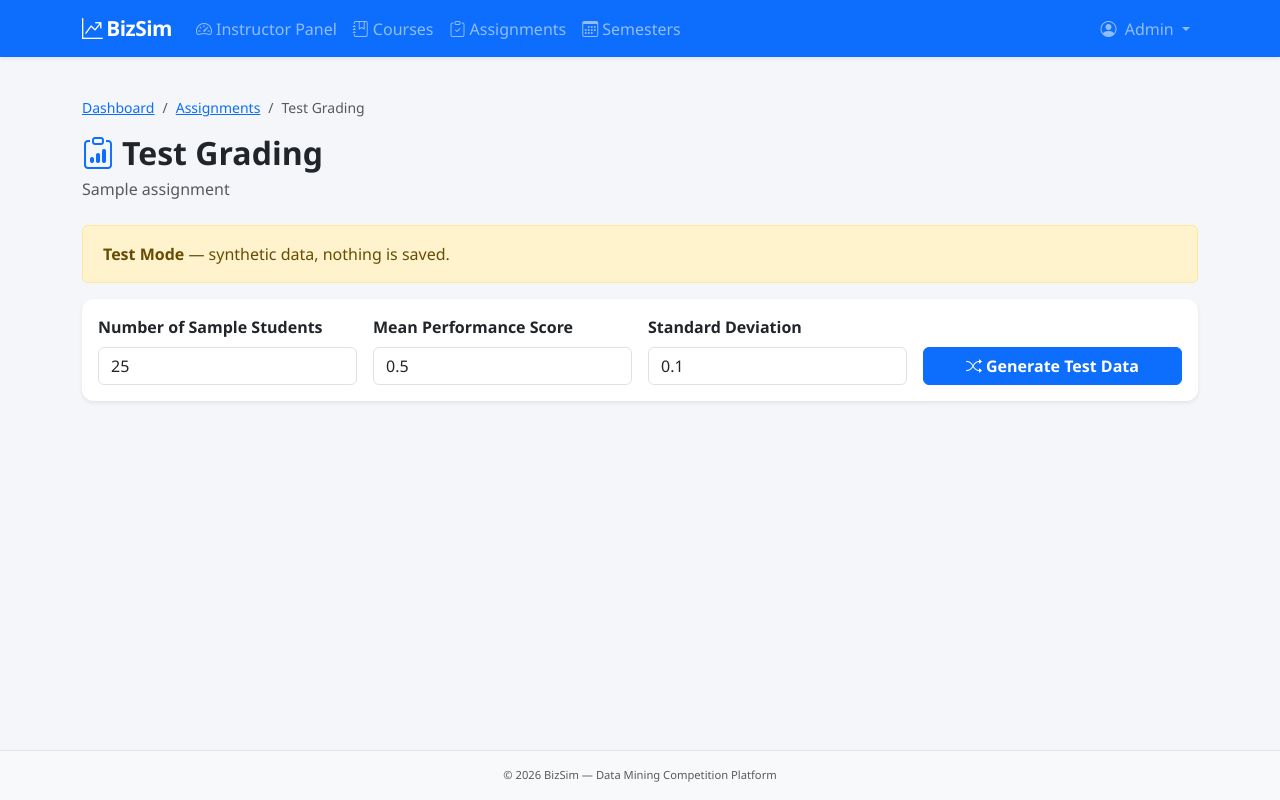
After one commit to NovaNate888/bizsim, a Flask app: page /instructor/assignment/1/test-grade in a window 1280 px wide. The commit adds this page. Run offline with Flask 3, Linux system fonts and the light colour scheme; a user stored in the database is signed in; tables that the repository leaves empty hold one stand-in row (values such as "Sample post").

Commit message:
Add assignment-level Test Grading tool for auto-grading settings
Lets a professor sanity-check fence/k/grade-range settings against
synthetic in-memory students before running auto-grade on a real section —
nothing is saved to the database.

- instructor/routes.py: new test_grade route (GET shows the input form with
  n=25/mean=0.5/std=0.1 defaults; POST generates n samples via
  random.gauss(mean, std), clips each to [0, 1], and runs them through the
  existing compute_grades with higher_is_better=True always, since a 0-1
  performance score is already normalized). n is clamped to [1, 500];
  missing/invalid n/mean/std fall back to the defaults rather than erroring.
  Same ownership pattern as edit_assignment (_owns_assignment, 403 if not
  owned).
- templates/instructor/test_grade.html (new): "Test Mode" banner, the
  input form, and — after a POST — a bucket-count summary line plus a
  read-only results table (same bucket badge styling as grades.html, no
  Final Grade column or save/export controls).
- templates/instructor/edit_assignment.html: added a "Test Grading With
  Sample Data" link inside the existing Auto-Grading Settings card.
- templates/instructor/assignment_pool.html: added a quick-access icon
  button next to Edit for the same route.

Verified locally via Flask test client: GET shows the form with defaults
and no table; POST produces a results table and correct summary counts
with nothing written to Grade/Submission/User; n is clamped at 500 and
invalid/blank fields fall back to defaults; non-owning instructors get 403
on both GET and POST; both entry points (edit page, pool list) link to the
route correctly.

One finding from verification worth flagging: raising std from 0.1 to 0.3
did NOT produce visibly more outliers in testing (confirmed via 100-trial
sweeps against utils.grading.compute_grades) — MAD scales roughly
proportionally with the generator's std, so the modified z-score is
self-normalizing to the sample's own spread, which is expected behavior
for this class of robust statistic, not a bug in this change.

Co-Authored-By: Claude Sonnet 5 <noreply@anthropic.com>

```diff
--- a/bizsim/instructor/routes.py
+++ b/bizsim/instructor/routes.py
@@ -2,6 +2,7 @@ import csv
 import io
 import json
 import os
+import random
 import uuid
 from datetime import datetime, timezone
 from functools import wraps
@@ -476,6 +477,75 @@ def edit_assignment(assignment_id: int):
         assignment=assignment,
         metric_choices=METRIC_CHOICES,
         existing_files=existing_files,
+    )
+
+
+# ---------------------------------------------------------------------------
+# Test grading — sanity-check fence/k/grade-range settings against synthetic
+# in-memory students (nothing is saved)
+# ---------------------------------------------------------------------------
+
+@instructor_bp.route("/assignment/<int:assignment_id>/test-grade", methods=["GET", "POST"])
+@login_required
+@instructor_required
+def test_grade(assignment_id: int):
+    instr = _get_instructor_or_404()
+    assignment = Assignment.query.get_or_404(assignment_id)
+    if not _owns_assignment(instr, assignment):
+        abort(403)
+
+    rows = None
+    summary = None
+    n, mean, std = 25, 0.5, 0.1
+
+    if request.method == "POST":
+        n = request.form.get("n", type=int) or 25
+        mean = request.form.get("mean", type=float)
+        mean = 0.5 if mean is None else mean
+        std = request.form.get("std", type=float)
+        std = 0.1 if std is None else std
+        n = max(1, min(n, 500))
+
+        students = []
+        for i in range(n):
+            raw = random.gauss(mean, std)
+            raw = max(0.0, min(1.0, raw))
+            students.append({"user_id": i, "raw_score": raw})
+
+        results = compute_grades(
+            students, True, assignment.fence, assignment.k,
+            assignment.grade_range_lower, assignment.grade_range_upper,
+            assignment.absolute_low_score,
+        )
+
+        rows = [
+            {
+                "alias": f"Test Student {i + 1}",
+                "raw_score": students[i]["raw_score"],
+                "z_score": r["z_score"],
+                "bucket": r["bucket"],
+                "computed_score": r["computed_score"],
+            }
+            for i, r in results.items()
+        ]
+        rows.sort(
+            key=lambda row: (row["computed_score"] is None, -(row["computed_score"] or 0))
+        )
+
+        summary = {
+            "ordinary": sum(1 for row in rows if row["bucket"] == "ordinary"),
+            "low_outlier": sum(1 for row in rows if row["bucket"] == "low_outlier"),
+            "high_outlier": sum(1 for row in rows if row["bucket"] == "high_outlier"),
+        }
+
+    return render_template(
+        "instructor/test_grade.html",
+        assignment=assignment,
+        rows=rows,
+        summary=summary,
+        n=n,
+        mean=mean,
+        std=std,
     )
 
 
--- a/bizsim/templates/instructor/assignment_pool.html
+++ b/bizsim/templates/instructor/assignment_pool.html
@@ -44,6 +44,10 @@
                  class="btn btn-sm btn-outline-secondary">
                 <i class="bi bi-pencil me-1"></i>Edit
               </a>
+              <a href="{{ url_for('instructor.test_grade', assignment_id=a.id) }}"
+                 class="btn btn-sm btn-outline-primary" title="Test grading with sample data">
+                <i class="bi bi-clipboard-data"></i>
+              </a>
             </td>
           </tr>
         {% endfor %}
--- /dev/null
+++ b/bizsim/templates/instructor/test_grade.html
@@ -0,0 +1,116 @@
+{% extends "base.html" %}
+{% block title %}Test Grading — {{ assignment.title }}{% endblock %}
+
+{% block content %}
+<nav aria-label="breadcrumb" class="mb-3">
+  <ol class="breadcrumb">
+    <li class="breadcrumb-item"><a href="{{ url_for('instructor.dashboard') }}">Dashboard</a></li>
+    <li class="breadcrumb-item"><a href="{{ url_for('instructor.assignments') }}">Assignments</a></li>
+    <li class="breadcrumb-item active">Test Grading</li>
+  </ol>
+</nav>
+
+<div class="mb-4">
+  <h2 class="fw-bold mb-1">
+    <i class="bi bi-clipboard-data text-primary me-2"></i>Test Grading
+  </h2>
+  <p class="text-muted mb-0">{{ assignment.title }}</p>
+</div>
+
+<div class="alert alert-warning">
+  <i class="bi bi-flask me-1"></i>
+  <strong>Test Mode</strong> — synthetic data, nothing is saved.
+</div>
+
+<div class="card shadow-sm border-0 mb-4">
+  <div class="card-body">
+    <form method="POST">
+      <div class="row g-3 align-items-end">
+        <div class="col-sm-4 col-md-3">
+          <label class="form-label fw-semibold">Number of Sample Students</label>
+          <input type="number" class="form-control" name="n" value="{{ n }}" min="1" max="500" />
+        </div>
+        <div class="col-sm-4 col-md-3">
+          <label class="form-label fw-semibold">Mean Performance Score</label>
+          <input type="number" class="form-control" name="mean" value="{{ mean }}" step="any" />
+        </div>
+        <div class="col-sm-4 col-md-3">
+          <label class="form-label fw-semibold">Standard Deviation</label>
+          <input type="number" class="form-control" name="std" value="{{ std }}" step="any" />
+        </div>
+        <div class="col-sm-12 col-md-3">
+          <button type="submit" class="btn btn-primary fw-semibold w-100">
+            <i class="bi bi-shuffle me-1"></i>Generate Test Data
+          </button>
+        </div>
+      </div>
+    </form>
+  </div>
+</div>
+
+{% if rows is not none %}
+  <p class="text-muted mb-2">
+    {{ summary.ordinary }} ordinary, {{ summary.low_outlier }} low outlier, {{ summary.high_outlier }} high outlier
+  </p>
+
+  {% if rows %}
+    <div class="table-responsive">
+      <table class="table table-hover align-middle small">
+        <thead class="table-light">
+          <tr>
+            <th>Alias</th>
+            <th>Raw Score</th>
+            <th>Z-Score</th>
+            <th>Bucket</th>
+            <th>Computed Grade</th>
+          </tr>
+        </thead>
+        <tbody>
+          {% for row in rows %}
+            <tr>
+              <td class="fw-semibold">{{ row.alias }}</td>
+              <td>
+                {% if row.raw_score is not none %}
+                  {{ "%.3f"|format(row.raw_score) }}
+                {% else %}
+                  <span class="text-muted">—</span>
+                {% endif %}
+              </td>
+              <td>
+                {% if row.z_score is not none %}
+                  {{ "%.3f"|format(row.z_score) }}
+                {% else %}
+                  <span class="text-muted">—</span>
+                {% endif %}
+              </td>
+              <td>
+                {% if row.bucket == 'ordinary' %}
+                  <span class="badge bg-secondary">Ordinary</span>
+                {% elif row.bucket == 'low_outlier' %}
+                  <span class="badge bg-danger">Low Outlier</span>
+                {% elif row.bucket == 'high_outlier' %}
+                  <span class="badge bg-primary">High Outlier</span>
+                  <br /><small class="text-muted">Contact required</small>
+                {% elif row.bucket == 'manual' %}
+                  <span class="badge bg-info text-dark">Manual</span>
+                {% else %}
+                  <span class="badge bg-light text-muted border">No Submission</span>
+                {% endif %}
+              </td>
+              <td>
+                {% if row.computed_score is not none %}
+                  {{ "%.2f"|format(row.computed_score) }}
+                {% else %}
+                  <span class="text-muted">—</span>
+                {% endif %}
+              </td>
+            </tr>
+          {% endfor %}
+        </tbody>
+      </table>
+    </div>
+  {% else %}
+    <div class="alert alert-info">No sample students generated.</div>
+  {% endif %}
+{% endif %}
+{% endblock %}
```
Also changed, not shown: bizsim/templates/instructor/edit_assignment.html (+9 -0 lines).
